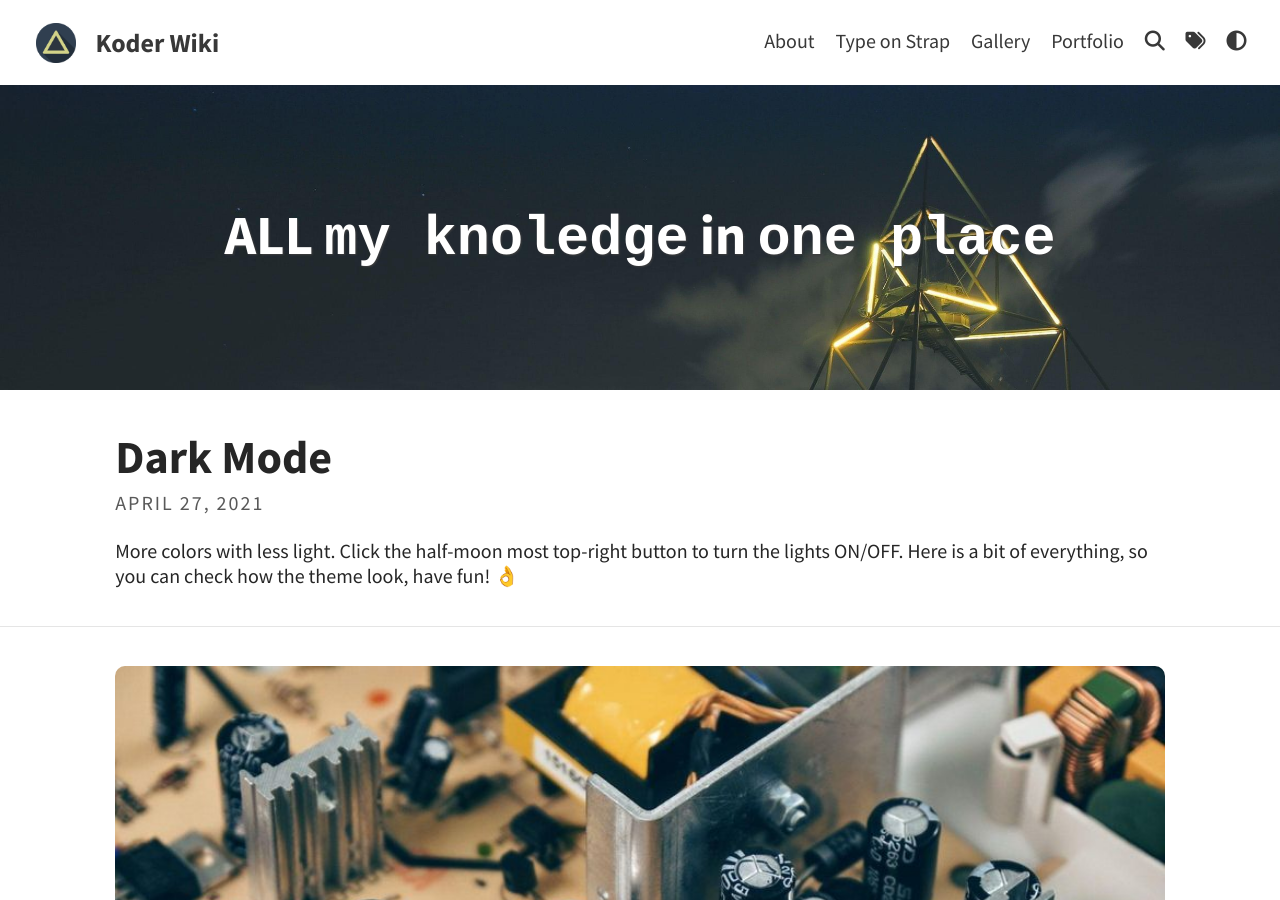
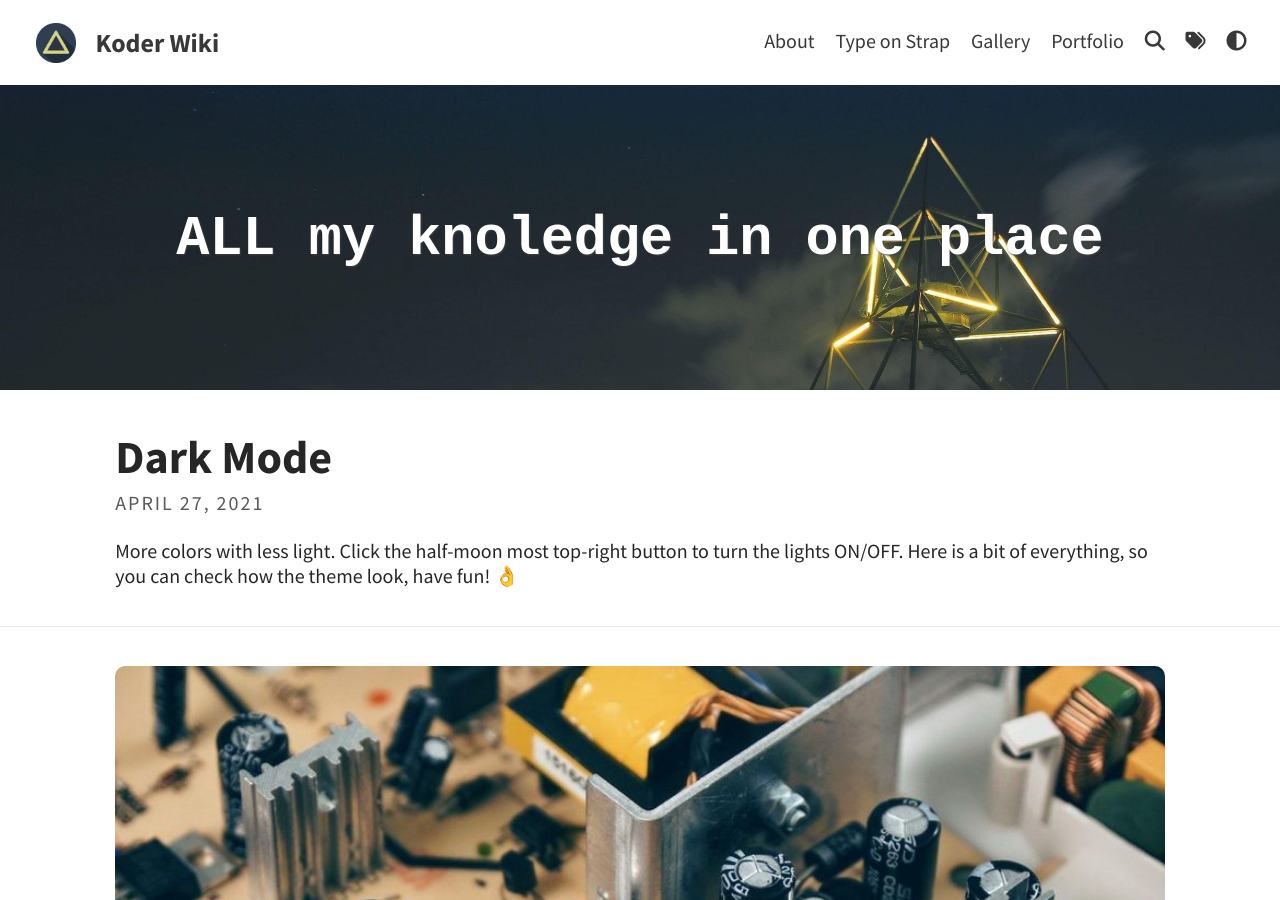
Before and after one commit to KoderWiki/Kontrl-Enter.github.io, a Jekyll site: the page built from index.html, in a window 1280 px wide and 900 px high. Built offline with Jekyll 4.4.1, drawn with Linux system fonts in a browser that asks for light colours; a script that is not in the unit is left out; the list of posts is cut into pages by our own code.

```diff
--- a/_config.yml
+++ b/_config.yml
@@ -9,7 +9,7 @@ avatar: assets/img/triangle.png                         # Empty for no avatar in
 favicon: assets/favicon.ico                             # Icon displayed in the tab
 
 # Header and footer text
-header_text: ALL <code>my knoledge</code> in <code>one place</code>  # Change Blog header text
+header_text: <code>ALL my knoledge in one place</code> # Change Blog header text
 header_feature_image: assets/img/header/triangular.jpeg
 header_feature_image_responsive: true
 footer_text: >
```
